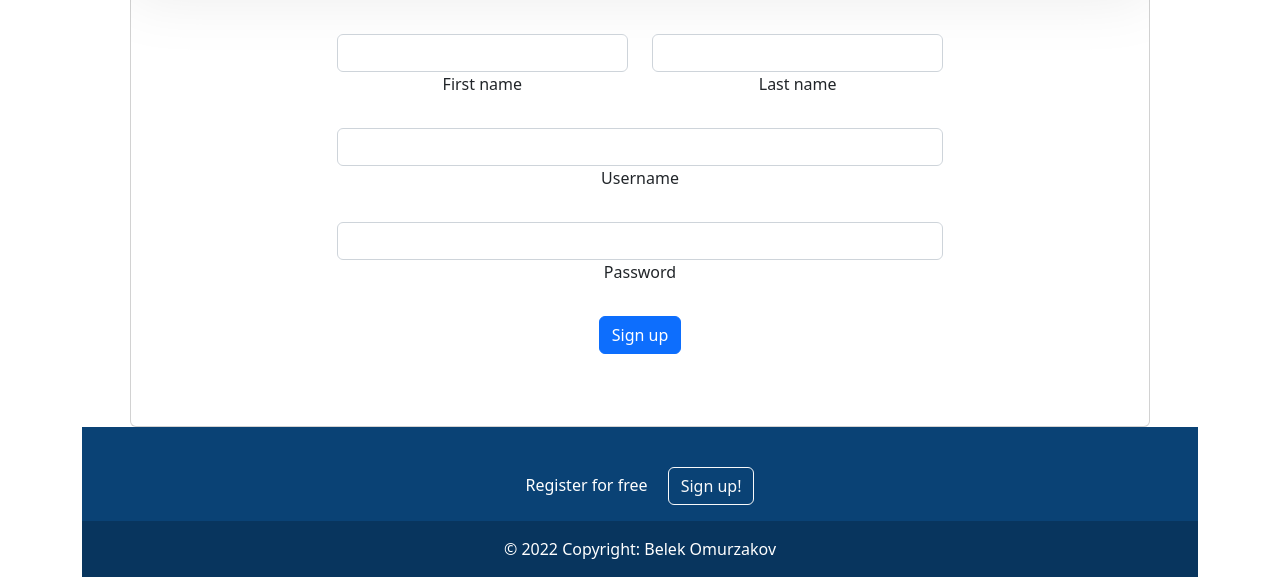
After one commit to belekomurzakov/crypto-portfolio-web, a Flask app: page /auth/registration in a window 1280 px wide. The commit adds this page. Shown: the part 357-934 px from the top of the page. Run offline with Flask 2, Linux system fonts and the light colour scheme; some libraries are stand-ins or nearby versions.

Commit message:
dynamic portfolio

```diff
--- a/app.py
+++ b/app.py
@@ -1,14 +1,17 @@
 from flask import Flask
-from views import home, prices, wallet, history
+from views import home, prices, wallet, history, auth
 from database import database
+from views.auth import login_manager
 
 app = Flask(__name__)
 
 # config
 app.config.from_object('config')
 database.init_app(app)
+login_manager.init_app(app)
 
 # views
+app.register_blueprint(auth.bp)
 app.register_blueprint(home.bp)
 app.register_blueprint(prices.bp)
 app.register_blueprint(wallet.bp)
--- a/requirements.txt
+++ b/requirements.txt
@@ -2,3 +2,4 @@ flask~=2.0.2
 requests~=2.26.0
 click~=8.0.3
 flask-login~=0.5.0
+Werkzeug==2.0.0
--- a/templates/base.html
+++ b/templates/base.html
@@ -40,7 +40,8 @@
                     <a class="nav-link" href="/prices">Prices</a>
                     <a class="nav-link" href="/wallet">Wallet</a>
                     <a class="nav-link" href="/history">History</a>
-                    <a class="nav-link" href="/login">Login</a>
+                    <a class="nav-link" href={{ url_for('auth.login_form') }}>Login</a>
+                    <a class="nav-link" href={{ url_for('auth.logout') }}>Logout</a>
                 </div>
             </div>
         </div>
@@ -69,10 +70,10 @@
             <div class="container p-4 pb-0">
                 <section class="">
                     <p class="d-flex justify-content-center align-items-center">
+                    <form action="{{ url_for('auth.registration') }}">
                         <span class="me-3">Register for free</span>
-                        <button type="button" class="btn btn-outline-light btn-rounded">
-                            Sign up!
-                        </button>
+                        <button type="submit" class="btn btn-outline-light btn-rounded">Sign up!</button>
+                    </form>
                     </p>
                 </section>
             </div>
--- a/templates/history/history.html
+++ b/templates/history/history.html
@@ -15,7 +15,7 @@
         <tbody>
         {% for datas in history_data %}
             <tr>
-                <th scope="row">{{ datas['id'] }}</th>
+                <th scope="row">{{ history_data.index(datas) + 1 }}</th>
                 <td><img src="{{ data_dict[datas['cryptoId']]['image'] }}" alt=""
                          style="width:30px; height:30px;">&emsp;&emsp;{{ data_dict[datas['cryptoId']]['symbol'].upper() }}
                 </td>
--- /dev/null
+++ b/templates/login/registration.html
@@ -0,0 +1,67 @@
+{% extends "base.html" %}
+
+{% block title %} Registration {% endblock %}
+
+{% block content %}
+    {% if error %}
+        <div class="alert danger">
+            {{ error }}
+        </div>
+    {% endif %}
+
+    <section class="text-center">
+        <div class="p-5 bg-image" style="
+        background-image: url('https://mdbootstrap.com/img/new/textures/full/171.jpg');
+        height: 300px;
+        "></div>
+
+        <div class="card mx-4 mx-md-5 shadow-5-strong" style="
+        margin-top: -100px;
+        background: hsla(0, 0%, 100%, 0.8);
+        backdrop-filter: blur(30px);
+        ">
+            <div class="card-body py-5 px-md-5">
+
+                <div class="row d-flex justify-content-center">
+                    <div class="col-lg-8">
+                        <h2 class="fw-bold mb-5">Sign up now</h2>
+                        <form action="{{ url_for('auth.registration') }}" method="post">
+                            <!-- 2 column grid layout with text inputs for the first and last names -->
+                            <div class="row">
+                                <div class="col-md-6 mb-4">
+                                    <div class="form-outline">
+                                        <input type="text"  name="firstName" id="form3Example1" class="form-control"/>
+                                        <label class="form-label" for="form3Example1">First name</label>
+                                    </div>
+                                </div>
+                                <div class="col-md-6 mb-4">
+                                    <div class="form-outline">
+                                        <input type="text" name="lastName" id="form3Example2" class="form-control"/>
+                                        <label class="form-label" for="form3Example2">Last name</label>
+                                    </div>
+                                </div>
+                            </div>
+
+                            <!-- Username input -->
+                            <div class="form-outline mb-4">
+                                <input type="email" name="username" id="form3Example3" class="form-control"/>
+                                <label class="form-label" for="form3Example3">Username</label>
+                            </div>
+
+                            <!-- Password input -->
+                            <div class="form-outline mb-4">
+                                <input type="password" name="password" id="form3Example4" class="form-control"/>
+                                <label class="form-label" for="form3Example4">Password</label>
+                            </div>
+
+                            <!-- Submit button -->
+                            <button type="submit" class="btn btn-primary btn-block mb-4">
+                                Sign up
+                            </button>
+                        </form>
+                    </div>
+                </div>
+            </div>
+        </div>
+    </section>
+{% endblock %}
--- a/templates/wallet/wallet.html
+++ b/templates/wallet/wallet.html
@@ -15,7 +15,7 @@
         <tbody>
         {% for datas in portfolio %}
             <tr>
-                <th scope="row">{{ datas['id'] }}</th>
+                <th scope="row">{{ portfolio.index(datas) + 1 }}</th>
                 <td><img src="{{ data_dict[datas['cryptoId']]['image'] }}" alt=""
                          style="width:30px; height:30px;">&emsp;&emsp;{{ data_dict[datas['cryptoId']]['symbol'].upper() }}
                 </td>
--- a/utility/ActivtityHistoryService.py
+++ b/utility/ActivtityHistoryService.py
@@ -11,3 +11,8 @@ def insert(user_id, crypto_id, amount, is_purchased):
 def find_all():
     db = get_db()
     return db.execute("SELECT * FROM activityHistory").fetchall()
+
+
+def find_by_user_id(user_id):
+    db = get_db()
+    return db.execute("SELECT * FROM activityHistory WHERE userId = ?", user_id).fetchall()
--- a/utility/User.py
+++ b/utility/User.py
@@ -1,5 +1,5 @@
 class User:
-    def __init__(self, user_id: int, username: str, active: bool, role: str):
+    def __init__(self, user_id: int, username: str, active: bool):
         self.is_authenticated = True  # is this user logged in?
         self.is_active = active  # is this user active = not banned?
         self.is_anonymous = False  # is this user registered?
@@ -7,7 +7,6 @@ class User:
 
         # custom attributes
         self.username = username
-        self.role = role
 
     def get_id(self):
         return self.user_id
--- a/utility/WalletService.py
+++ b/utility/WalletService.py
@@ -23,3 +23,8 @@ def update(user_id, crypto_id, amount):
 def find_all():
     db = get_db()
     return db.execute("SELECT * FROM wallet").fetchall()
+
+
+def find_by_user_id(user_id):
+    db = get_db()
+    return db.execute("SELECT * FROM wallet WHERE userId = ?", user_id).fetchall()
--- a/views/auth.py
+++ b/views/auth.py
@@ -1,10 +1,7 @@
-"""
-from datetime import datetime
-
 from flask import Blueprint, render_template, request, redirect, url_for, flash
 from flask_login import login_user, LoginManager, login_required, logout_user
-
 from utility.User import User
+from utility import UserService
 from database.database import get_db
 from utility.auth import password_hash
 
@@ -17,15 +14,11 @@ def load_user(user_id):
     db = get_db()
 
     try:
-        user_data = db.execute(
-            "SELECT id, username, active FROM user WHERE id = ?",
-            (user_id,)
-        ).fetchone()
-
+        user_data = UserService.find_user_by_id(user_id)
         if user_data is None:
             return None
         else:
-            return User(user_data['id'], user_data['username'], user_data['active'] == 1, user_data['userRole'])
+            return User(user_data['id'], user_data['username'], user_data['isActive'] == 1)
 
     except db.Error as e:
         flash('There is some problem with database.', 'error')
@@ -35,14 +28,14 @@ def load_user(user_id):
 
 @login_manager.unauthorized_handler
 def unauthorized():
-    flash('You must login first!', 'error')
+    flash('You must login first!', 'danger')
     return redirect(url_for('auth.login_form'))
 
 
 @bp.get('/login')
 def login_form():
     after_registration = request.args.get('after_registration')
-    return render_template('auth/login.html', data={}, after_registration=after_registration)
+    return render_template('login/login.html', data={}, after_registration=after_registration)
 
 
 @bp.post('/login')
@@ -51,34 +44,29 @@ def login_action():
     data = request.form
 
     if 'username' not in data or 'password' not in data:
-        flash('Vyplňte prosím přihlašovací jméno a heslo!', 'error')
-        return render_template('auth/login.html', data=data)
+        flash('Fill a username and password!', 'error')
+        return render_template('login/login.html', data=data)
 
     try:
-        user_data = db.execute(
-            "SELECT id, username, password, active, userRole "
-            "FROM user "
-            "WHERE username = ? AND password = ?",
-            (data['username'], password_hash(data['password']))
-        ).fetchone()
+        user_data = UserService.find_user_by_username_password(data['username'], password_hash(data['password']))
 
         if user_data is None:
-            flash('Zadali jste nesprávné přihlašovací údaje.', 'error')
-            return render_template('auth/login.html', data=data)
+            flash('You entered wrong credentials.', 'danger')
+            return render_template('login/login.html', data=data)
 
-        user = User(user_data['id'], user_data['username'], user_data['active'] == 1, user_data['userRole'])
+        user = User(user_data['id'], user_data['username'], user_data['isActive'] == 1)
         login_user(user)
-        return redirect(url_for('companies.partner_list'))
+        return redirect(url_for('wallet.wallet_list'))
 
     except db.Error as e:
         flash('There is some problem with database.', 'error')
         print('DB Error: ' + str(e))
-        return render_template('auth/login.html', data=data)
+        return render_template('login/login.html', data=data)
 
 
 @bp.get('/registration')
 def registration():
-    return render_template('auth/registration.html', data={})
+    return render_template('login/registration.html', data={})
 
 
 @bp.post('/registration')
@@ -86,28 +74,15 @@ def register():
     db = get_db()
     data = request.form
 
-    if (
-            'username' not in data or len(data['username']) < 5 or
-            'password' not in data or len(data['password']) < 5
-    ):
-        return render_template('auth/registration.html',
-                               error='Uživatelské jméno musí mít minimálně 5 znaků!',
+    if 'username' not in data or len(data['username']) < 5 or 'password' not in data or len(data['password']) < 5:
+        return render_template('login/registration.html',
+                               error='Username should contain at least 5 symbols!',
                                data=data)
-
-    print('Zahashované heslo: ' + password_hash(data['password']))
+    print('Hash password: ' + password_hash(data['password']))
 
     try:
-        birthdate_timestamp = (datetime.timestamp(datetime.strptime(data['birthdate'], '%Y-%m-%d')) * 1000)
-
-        new_id = db.execute(
-            "INSERT INTO user (username, password, firstName, lastName, "
-            "userRole, mobile, street, city, country, birthdate, active) "
-            "VALUES (?, ?, ?, ?, ?, ?, ?, ?, ?, ?, ?)",
-            (data['username'], password_hash(data['password']), data['firstName'], data['lastName'], data['role'],
-             data['phone'], data['street'], data['city'], data['country'], birthdate_timestamp, 1)
-        ).lastrowid
+        UserService.insert(data['username'], password_hash(data['password']), data['firstName'], data['lastName'], 1)
         db.commit()
-
         flash('Success registration!', 'success')
 
     except db.Error as e:
@@ -121,5 +96,4 @@ def register():
 @login_required
 def logout():
     logout_user()
-    return redirect(url_for('homepage.introduction'))
-"""
+    return redirect(url_for('home.introduction'))
```
Also changed, not shown: templates/login/login.html (added, +15 -0 lines), templates/login/macros/login.html (added, +41 -0 lines), utility/UserService.py (added, +19 -0 lines), views/history.py (+4 -12 lines), views/prices.py (+7 -5 lines), views/wallet.py (+9 -8 lines), database/db.sqlite, utility/auth.py (line endings or trailing spaces).
